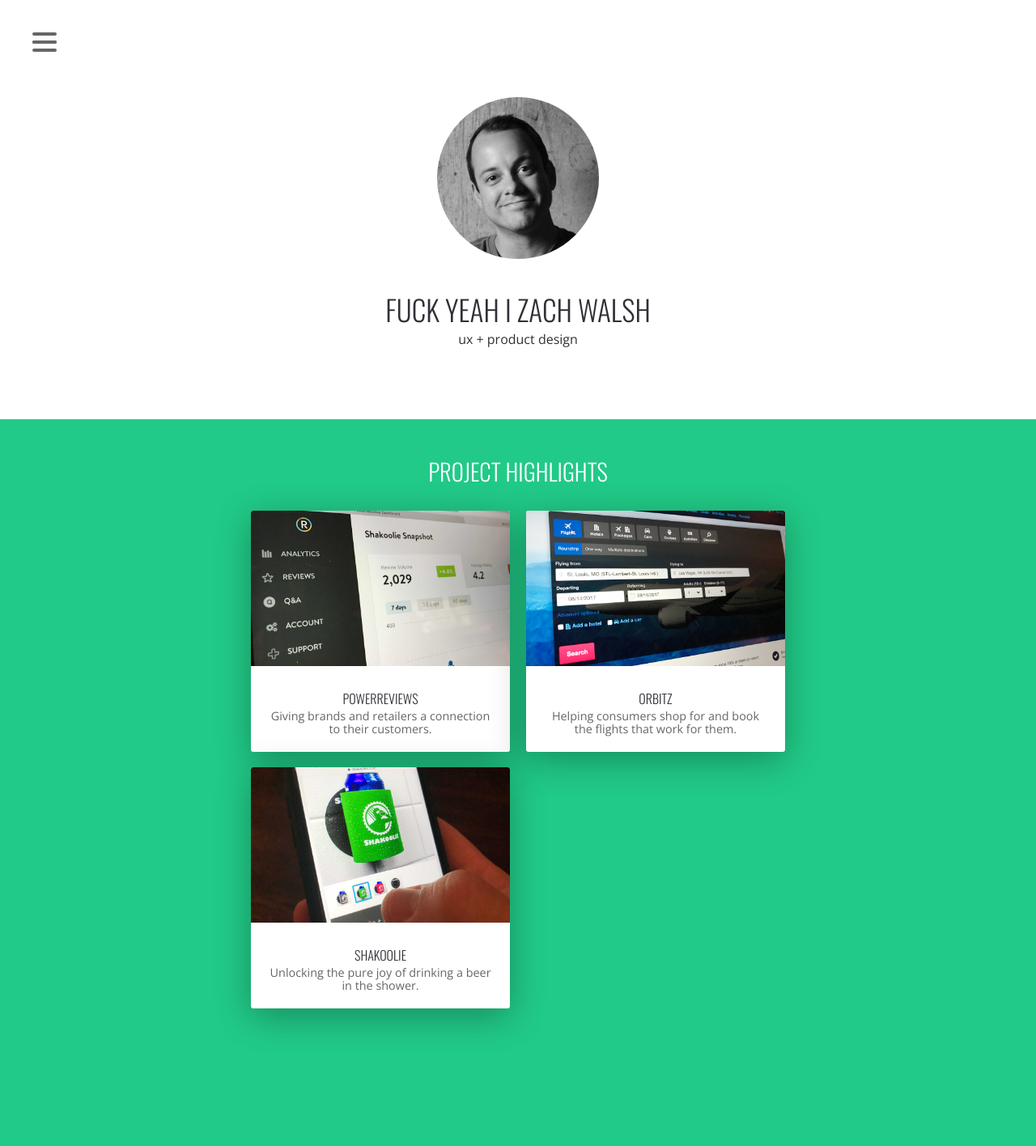
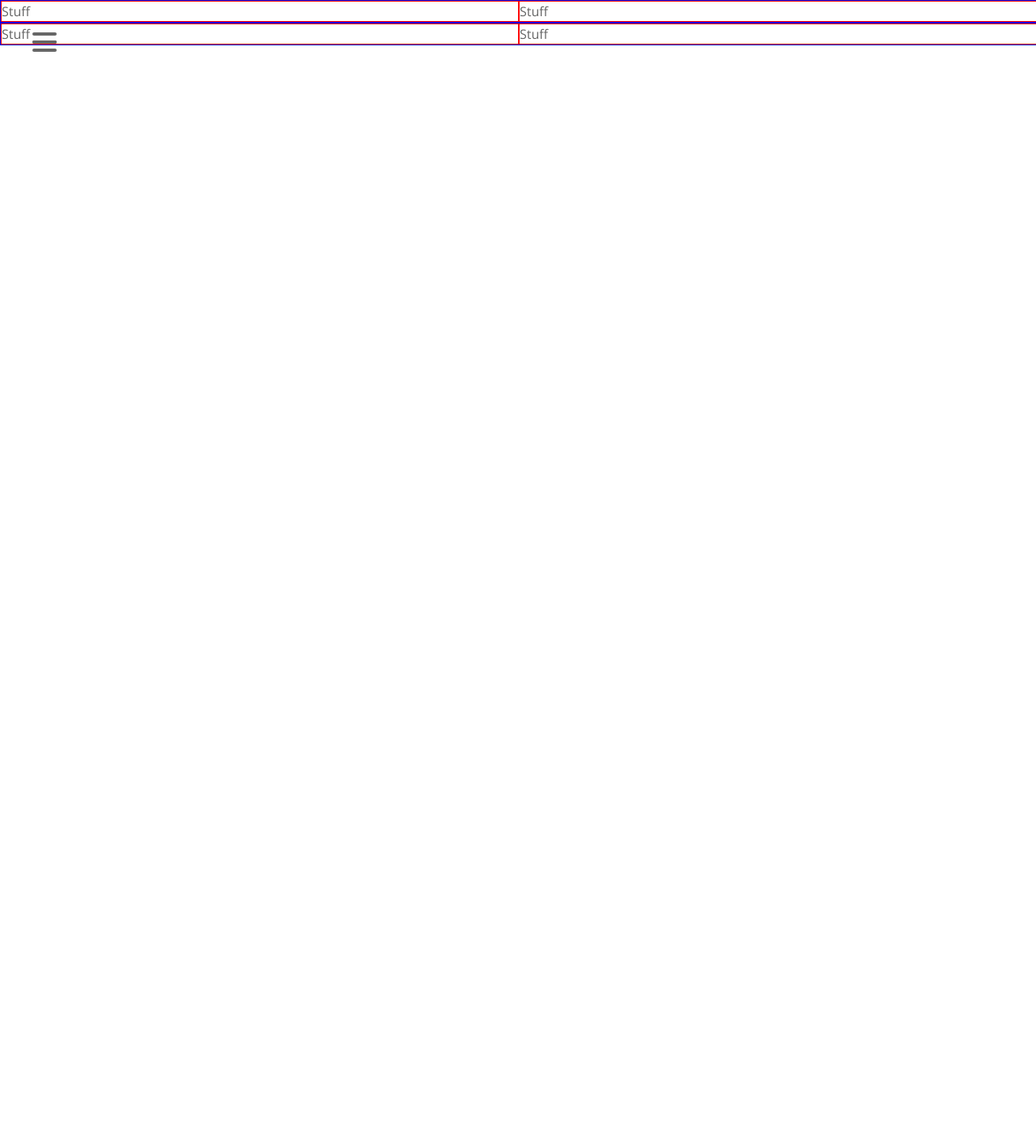
Before and after one commit to ztwalsh/ztwalsh.com, a PHP site: page / in a window 1280 px wide. Shown: the whole page at 81% size. After the commit the page ends 64 px from the top, so only its background shows below. Run offline with PHP 8.4, Linux system fonts and the light colour scheme; some libraries are stand-ins or nearby versions.

Commit message:
Adding some flex grids

```diff
--- a/index.php
+++ b/index.php
@@ -9,45 +9,20 @@
 
 		<?php require('lib/include.nav.php'); ?>
 
-		<section class="text-center">
-			<section class="image-title">
-				<img class="zach" height="" src="images/zachwalsh_02.jpg" width="" />
-				<h1 class="heading-1">Fuck Yeah I Zach Walsh</h1>
-				<h2 class="heading-3 small">UX + Product Design</h2>
-			</section>
+		<section class="grid-container">
+			<div>
+				Stuff
+			</div>
+			<div>
+				Stuff
+			</div>
 		</section>
-		<section class="content text-center">
-			<div class="wrapper">
-				<h2 class="heading-2">Project Highlights</h2>
-				<section class="tiles cf">
-					<div class="powerreviews.php">
-						<a href="powerreviews.php">
-							<img src="images/powerreviews_dashboard-01.jpg" width="100%" height="auto" />
-							<h4 class="heading-4">PowerReviews</h4>
-							<p class="small">Giving brands and retailers a connection to their customers.</p>
-						</a>
-					</div>
-					<div class="orbitz.php">
-						<a href="powerreviews.php">
-							<img src="images/orbitz_web-01.jpg" width="100%" height="auto" />
-							<h4 class="heading-4">Orbitz</h4>
-							<p class="small">Helping consumers shop for and book the flights that work for them.</p>
-						</a>
-					</div>
-					<!-- <div class="photowave.php">
-						<a href="photowave.php">
-							<h4 class="heading-4">Photowave</h4>
-							<p class="small">Helping teams visualize progress to themselves and their customers.</p>
-						</a>
-					</div> -->
-					<div class="shakoolie.com">
-						<a href="shakoolie.php">
-							<img src="images/shakoolie_web-06.jpg" width="100%" height="auto" />
-							<h4 class="heading-4">Shakoolie</h4>
-							<p class="small">Unlocking the pure joy of drinking a beer in the shower.</p>
-						</a>
-					</div>
-				</section>
+		<section class="grid-container">
+			<div>
+				Stuff
+			</div>
+			<div>
+				Stuff
 			</div>
 		</section>
 	</body>
--- a/scss/_structure.scss
+++ b/scss/_structure.scss
@@ -1,156 +1,16 @@
-section.tiles {
-	padding: 30px 0 0 0;
+// New
+.grid-container {
+	border: 1px solid blue;
+	display: flex;
+  flex-direction: row;
+  flex-wrap: wrap;
+  width: 100%;
 
 	div {
-		background: #ffffff;
-		@include border-radius(3px);
-		box-shadow: 0 10px 45px 0 rgba(0, 0, 0, .3);
-		float: left;
-		margin: 0 3% 3% 0;
-		overflow: hidden;
-		transition: all ease 0.25s;
-		width: 48.5%;
-
-		a {
-			text-decoration: none;
-
-			.heading-4 {
-				color: $black;
-				padding: 20px 20px 0 20px;
-			}
-
-			p {
-				color: $grey;
-				padding: 0 20px 20px 20px;
-			}
-		}
-
-		@media screen and (max-width: $breakpoint-1) {
-			float: none;
-			margin: 0 0 50px 0;
-			width: 100%;
-		}
-
-		&:nth-child(even) {
-			float: right;
-			margin: 0;
-
-			@media screen and (max-width: $breakpoint-1) {
-				float: none;
-				margin: 0 0 50px 0;
-			}
-		}
-
-		&:hover {
-			box-shadow: 0 20px 45px 0 rgba(0, 0, 0, .3);
-		}
+		border: 1px solid red;
+		display: flex;
+  	flex-direction: column;
+  	flex-basis: 100%;
+  	flex: 1;
 	}
 }
-
-header {
-
-	.title {
-		box-sizing: border-box;
-		margin: 100px auto 0 auto;
-		max-width: 700px;
-		padding: 20px 20px 100px 20px;
-		text-align: left;
-
-		@media screen and (max-width: $breakpoint-1) {
-			padding: 0 20px 80px 20px;
-		}
-
-		a {
-			color: $green;
-			font-family: "Oswald", arial, sans;
-			text-decoration: none;
-			text-transform: uppercase;
-		}
-
-		.heading-1 {
-			font-size: 3rem;
-			line-height: 1.2;
-			padding: 0 0 20px 0;
-
-			@media screen and (max-width: $breakpoint-1) {
-				font-size: 2.5rem;
-			}
-		}
-
-		span {
-			background: $yellow;
-			display: block;
-			height: 3px;
-			margin-bottom: 20px;
-			max-width: 200px;
-		}
-	}
-}
-
-section.image-title {
-	padding: 80px 0;
-}
-
-section.content {
-	background: $green;
-	box-sizing: border-box;
-	color: $black;
-
-	.wrapper {
-		box-sizing: border-box;
-		margin: 0 auto;
-		max-width: 700px;
-		padding: 50px 20px 150px 20px;
-
-		@media screen and (max-width: $breakpoint-1) {
-			padding: 50px 20px 150px 20px;
-		}
-
-		.heading-2 {
-			color: #ffffff;
-		}
-	}
-
-	&.spacer {
-		padding: 100px 20px;
-	}
-}
-
-section.images {
-	margin: -100px auto 0 auto;
-	max-width: 860px;
-	padding: 0 20px;
-
-	figure {
-		@include border-radius(3px);
-		box-shadow: 0 10px 45px 0 rgba(0, 0, 0, .3);
-		margin: 0 0 80px 0;
-		overflow: hidden;
-
-		img {
-			height: auto;
-			width: 100%;
-		}
-
-		figcaption {
-			font-size: 0.9rem;
-			line-height: 1.2rem;
-			padding: 30px;
-
-			&.left {
-				left: 50px;
-			}
-
-			&.right {
-				right: 50px;
-			}
-		}
-	}
-}
-
-img.zach {
-	@include border-radius(50%);
-	height: auto;
-	margin: 40px auto;
-	width: 200px;
-}
```
Also changed, not shown: styles/styles.css.
